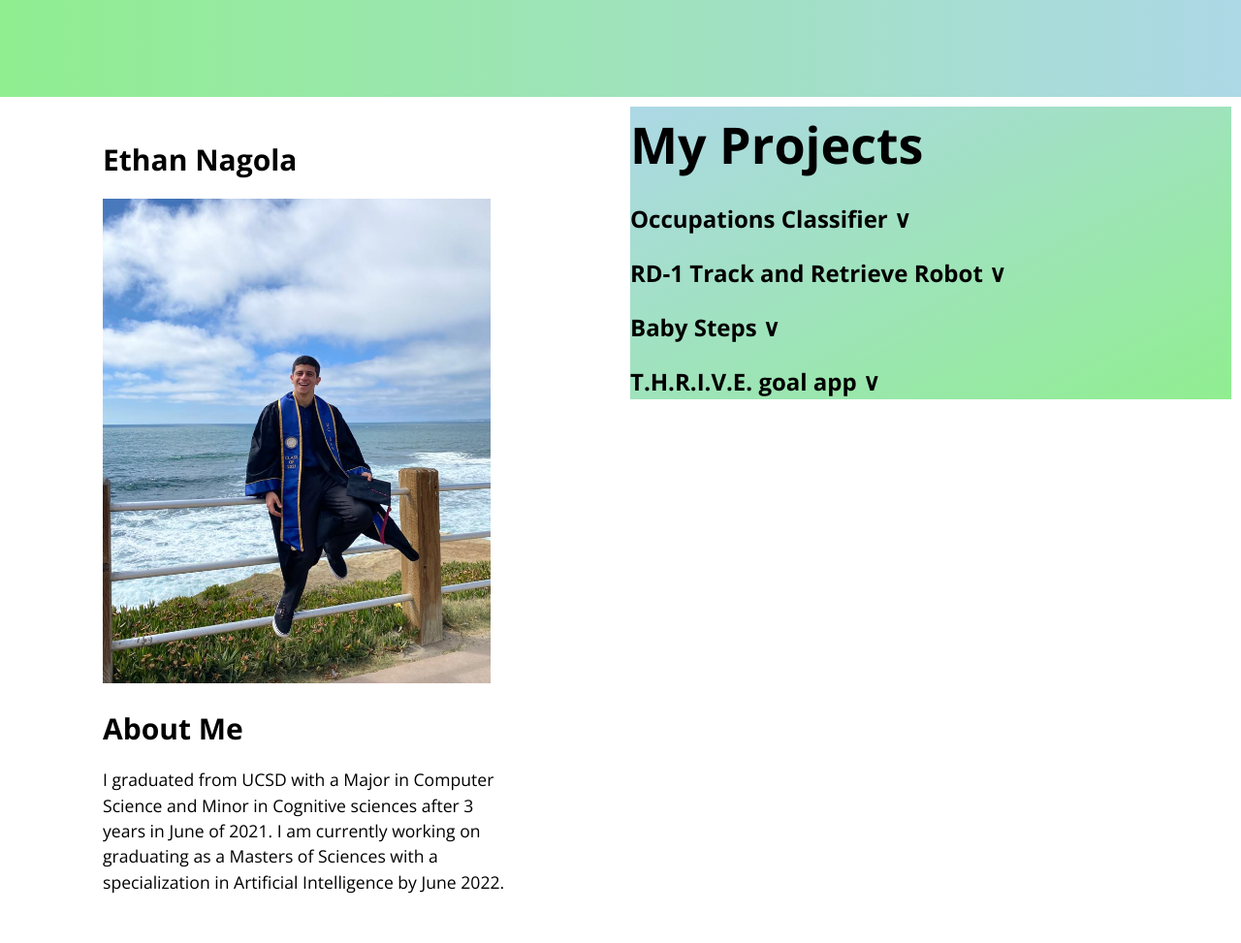
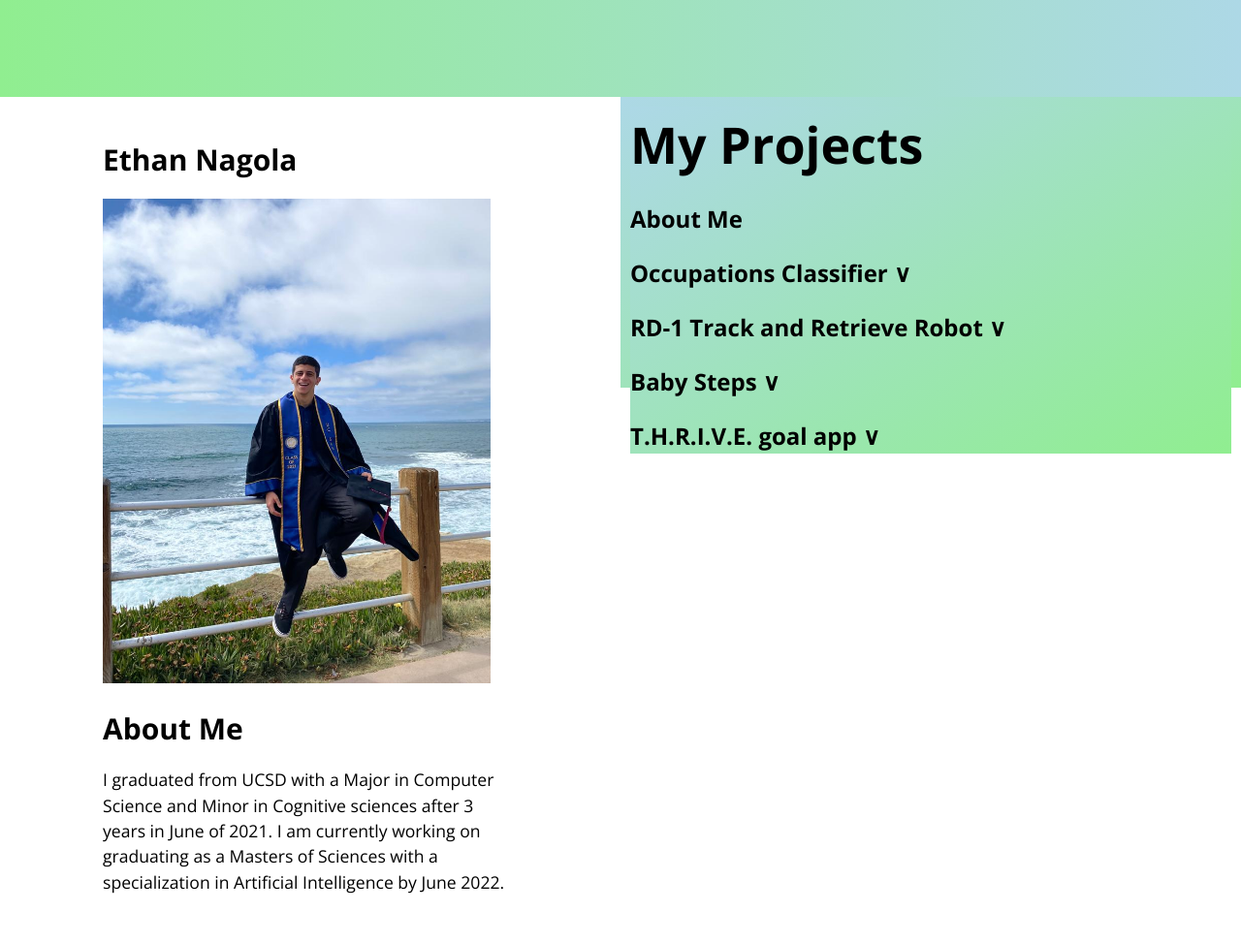
Before and after one commit to enagola/web, a Jekyll site: the page built from docs/ethan.md, in a window 1280 px wide. Shown: the whole page at 97% size. Built offline with Jekyll 4.4.1, drawn with Linux system fonts in a browser that asks for light colours.

Commit message:
Update template.html

```diff
--- a/docs/_layouts/template.html
+++ b/docs/_layouts/template.html
@@ -94,10 +94,12 @@
         </section>
       </div>
 
-      <div class="column">
+      <div class="column" style='background-image: linear-gradient(to top left, lightgreen, lightblue);'>
 
          <section style='background-image: linear-gradient(to top left, lightgreen, lightblue);'>
           <h1 class="project-name">My Projects</h1>
+
+          <h2 class='relative'>About Me</h2>
 
           <h2 class='relative' onclick="toggleText()">Occupations Classifier &#9; &or;</h2>
           <div id='demo' style='display: none;background-image: linear-gradient(to top left, lightgreen, lightblue);'><p>This is the description of the project.</p> <a style="background-image: linear-gradient(to top left, green, blue);" href="https://enagola.github.io/web/CSE203B.pdf" type="application/pdf" class="btn">Occupations Classifier</a></div>
```
